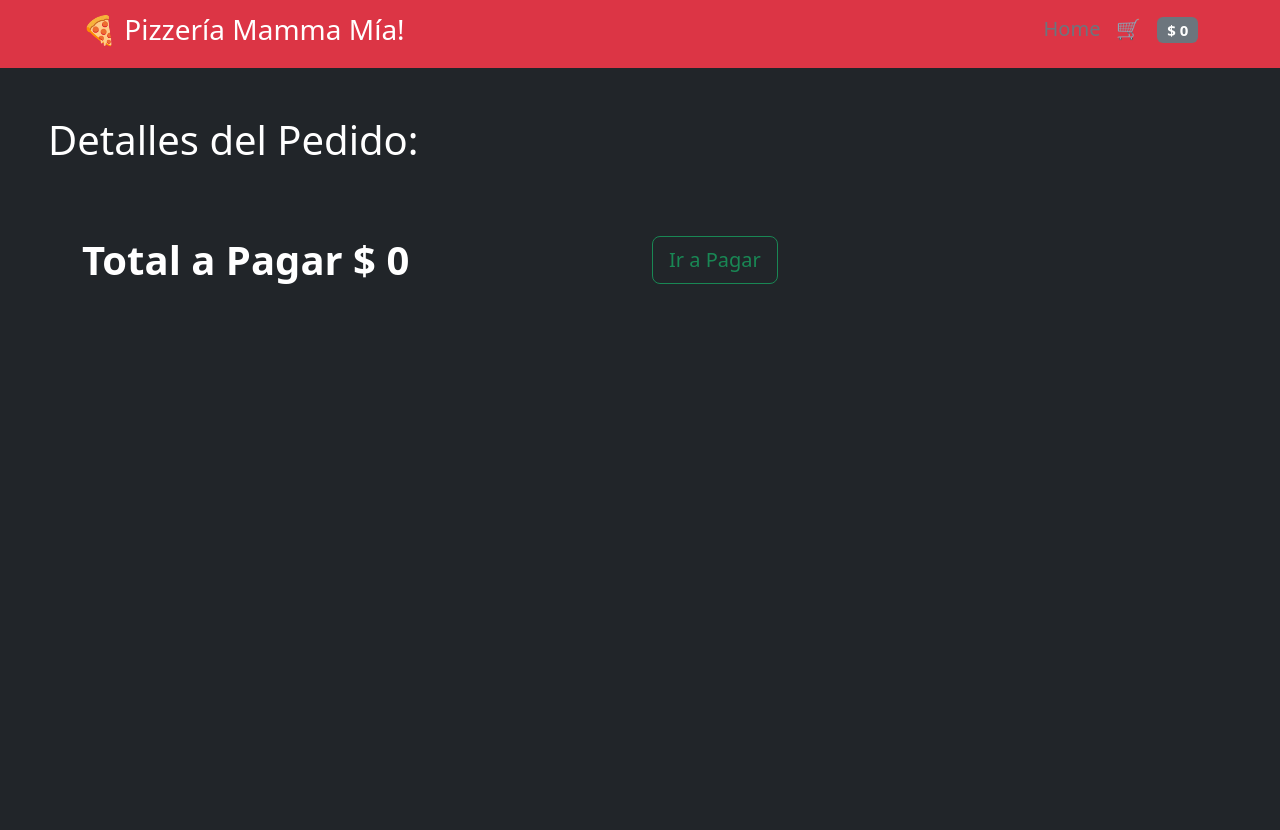
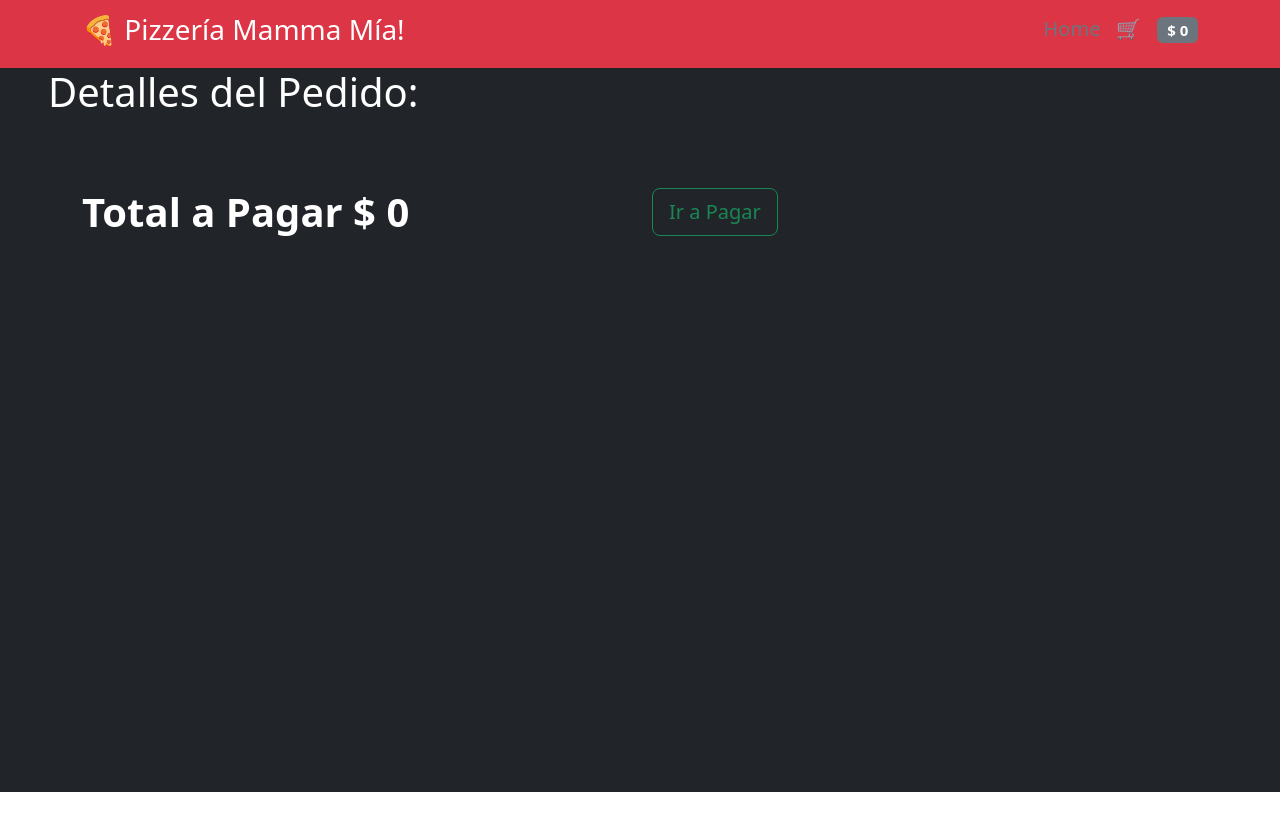
Before and after one commit to milo2112/pizzas-mamma-mia, a React (Vite) app: page /shoppingcartview in a window 1280 px wide. Shown: the top 830 px of the page. After the commit the page ends 800 px from the top, so only its background shows below. Built offline with nearby package versions, Linux system fonts and the light colour scheme.

Commit message:
Pinta el fondo bg-dark

```diff
--- a/src/components/PizzaDetail.jsx
+++ b/src/components/PizzaDetail.jsx
@@ -35,8 +35,8 @@ export default function PizzaDetail () {
   }
 
   return (
-    <>
-      <Container className='bg-dark mt-5 text-white'>
+    <div className='bg-dark'>
+      <Container className='bg-dark mt-0 text-white'>
         {pizzaData.filter((pizza) => pizza.id === idPizza)
           .map(({ id, img, desc, name, ingredients, price }) => (
             <Row key={id}>
@@ -77,6 +77,6 @@ export default function PizzaDetail () {
             </Row>
           ))}
       </Container>
-    </>
+    </div>
   )
 }
--- a/src/views/Home.jsx
+++ b/src/views/Home.jsx
@@ -4,10 +4,10 @@ import ImgTitle from '../components/imgTitle'
 
 function Home () {
   return (
-    <>
+    <div className='bg-dark'>
       <ImgTitle />
       <PizzaCatalog />
-    </>
+    </div>
   )
 }
 
--- a/src/views/ShoppingCartView.jsx
+++ b/src/views/ShoppingCartView.jsx
@@ -43,8 +43,8 @@ export default function ShoppingCartView () {
   }
 
   return (
-    <>
-      <div className='text-white display-6 mt-5 ms-5'>Detalles del Pedido:</div>
+    <div className='bg-dark'>
+      <div className='text-white display-6 ms-5'>Detalles del Pedido:</div>
       <Container className='mt-5 text-color'>
         {pizzaToBuy.map(({ selectedPizza, count }) => (
           <Row key={selectedPizza.id} className='mb-3'>
@@ -76,6 +76,6 @@ export default function ShoppingCartView () {
           </Col>
         </Row>
       </Container>
-    </>
+    </div>
   )
 }
```
